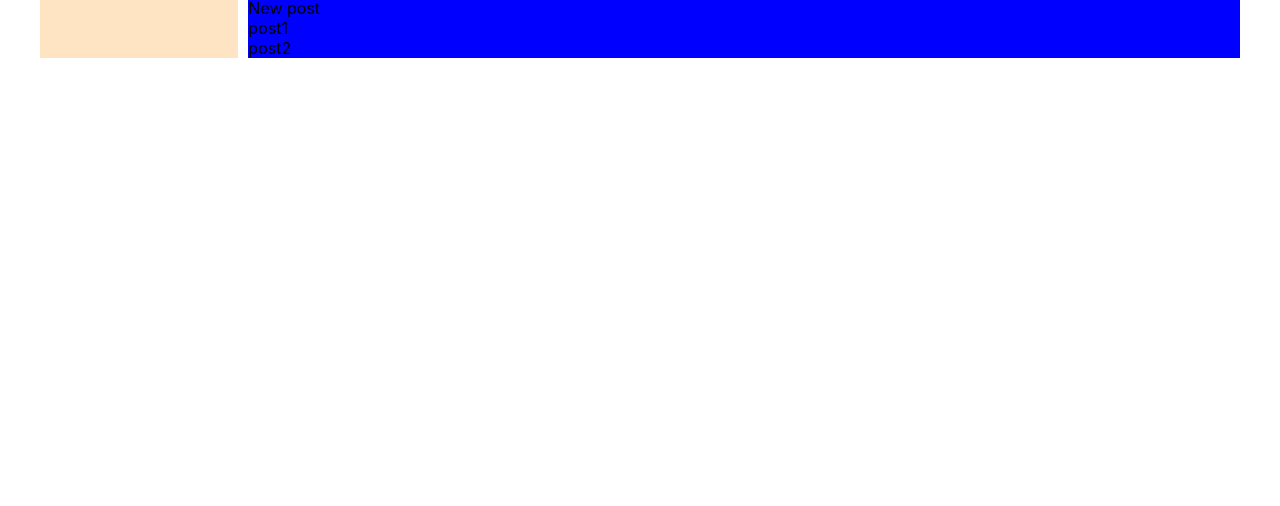
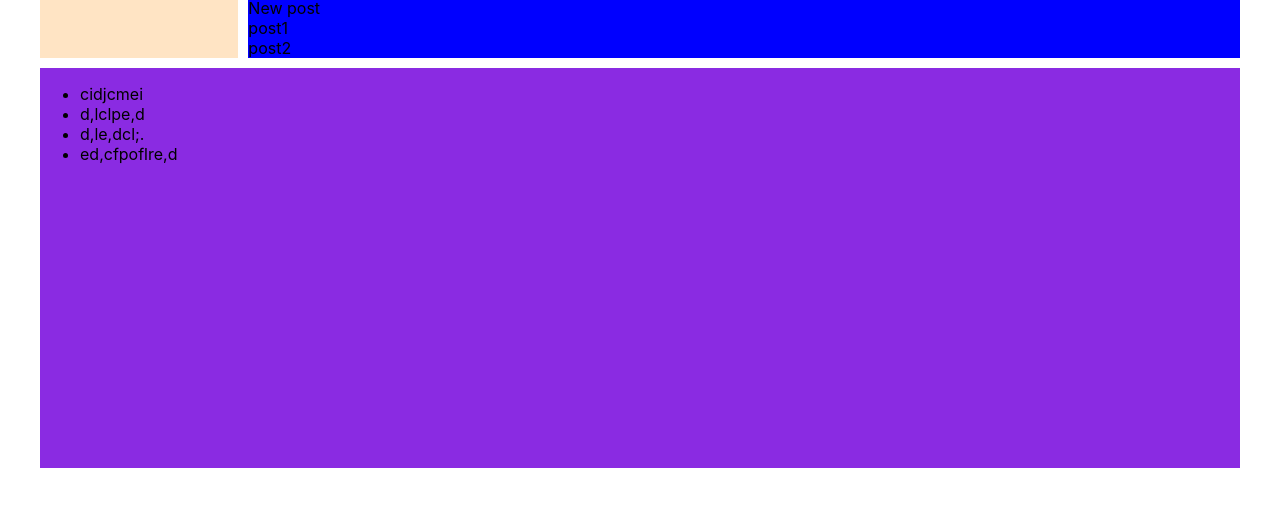
Before and after one commit to CodeElliX/social, a React (Create React App) app: page / in a window 1280 px wide. Shown: the part 700-1206 px from the top of the page. Before the commit the page ends 800 px from the top, so only its background shows below. Built offline with nearby package versions, Linux system fonts and the light colour scheme.

Commit message:
add: footer component

```diff
--- a/src/App.css
+++ b/src/App.css
@@ -2,11 +2,12 @@
   display: grid;
   margin: 0 auto;
   width: 1200px;
-  grid-template-rows: 60px 1fr;
+  grid-template-rows: 60px 1fr 1fr;
   grid-template-columns: 2fr 10fr;
   gap: 10px;
   grid-template-areas:
   "h h"
   "n c"
+  "f f"
   ;
 }
--- a/src/App.js
+++ b/src/App.js
@@ -3,12 +3,14 @@ import './App.css';
 import Header from './components/header';
 import Navbar from './components/navbar';
 import Profile from './components/profile'
+import Footer from './components/footer'
 function App() {
   return (
     <div className="app-wrapper">
      <Header />
-   <Navbar />
-   <Profile />
+     <Navbar />
+     <Profile />
+     <Footer />
     </div>
   );
 }
--- /dev/null
+++ b/src/components/footer.jsx
@@ -0,0 +1,18 @@
+import s from './footer.module.css'
+
+function Footer() {
+  return(
+  <div className={s.footerBar}>
+<div className={s.footerBar_list}>
+  <ul>
+    <li>cidjcmei</li>
+    <li>d,lclpe,d</li>
+    <li>d,le,dcl;.</li>
+    <li>ed,cfpoflre,d</li>
+  </ul>
+</div>
+  </div>
+  );
+}
+
+export default Footer;
--- /dev/null
+++ b/src/components/footer.module.css
@@ -0,0 +1,10 @@
+.footerBar{
+   width: 100%;
+  height: 400px;
+  background-color: blueviolet;
+  grid-area: f;
+}
+
+.footerBar_list{
+
+}
```
